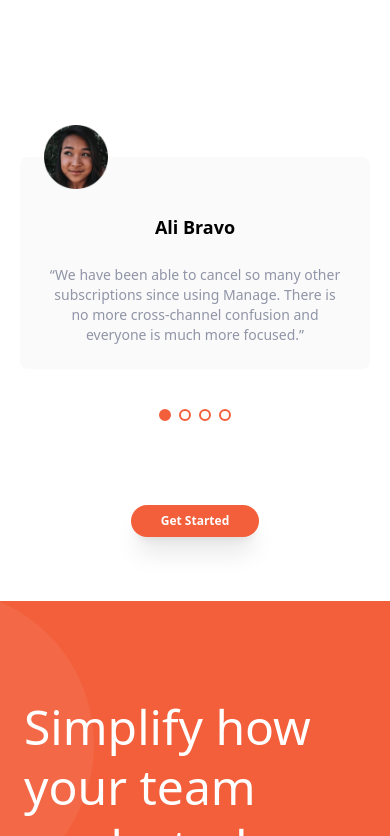
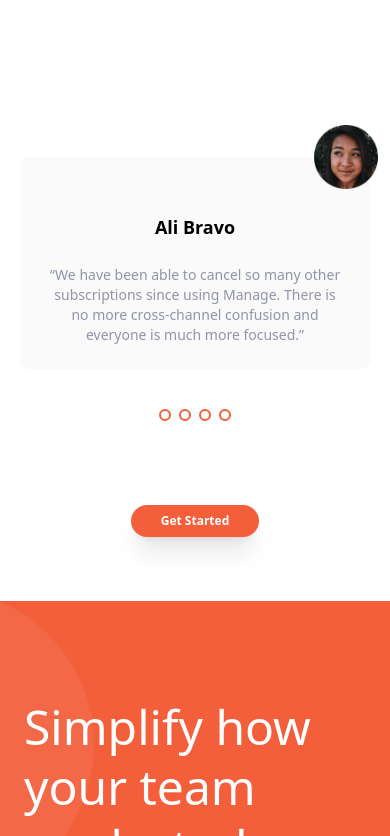
Before and after one commit to mheyrie/manage-landing-page-master, a website: page index.html in a window 390 px wide. Both pictures are taken after a click on the element 185 px from the left and 2355 px from the top of the page. Shown: the part 1941-2777 px from the top of the page. Drawn offline with nearby package versions, Linux system fonts and the light colour scheme; files that its build step writes are made by us from their sources.

Commit message:
60% of carousel logic Completed

```diff
--- a/Js/index.js
+++ b/Js/index.js
@@ -26,6 +26,8 @@ firstCircle.addEventListener('click', () => {
             testimony.classList.remove("hidden")
             twoTes.classList.add('hidden')
             threeTes.classList.add('hidden')
+            fourTes.classList.add('hidden')
+            firstCircle.classList.toggle('selected')
         }
 
     })
@@ -38,11 +40,20 @@ secondCircle.addEventListener('click', () => {
         if (testimony===twoTes){
             testimony.classList.remove("hidden")
             firstTes.classList.add('hidden')
+            firstCircle.classList.remove('selected')
+
             threeTes.classList.add('hidden')
             fourTes.classList.add('hidden')
 
+            secondCircle.classList.add('selected')
+            // secondCircle.style.backgroundColor = 'hsl(12 88% 59%)'
         }
+       let image = document.getElementById('img1')
+            image.style.marginLeft = '270px';
     })
+
+
+
 })
 
 threeCircle.addEventListener('click', () => {
--- a/index.html
+++ b/index.html
@@ -185,7 +185,7 @@
           </div>
           <!-- Second Testimonal -->
           <div id="testimonal-two" class="hidden flex-col items-center p-6 mt-16  space-y-6 rounded-lg bg-veryLightGray md:w-1/3 md:flex">
-            <img src="images/avatar-ali.png" class="w-16 -mt-14" alt="A little girl">
+            <img src="images/avatar-ali.png" id="img1" class="w-16 -mt-14" alt="A little girl">
             <h5 class="text-lg font-bold">Ali Bravo</h5>
             <p class="text-sm text-darkGrayishBlue">
               “We have been able to cancel so many other subscriptions since using
```
